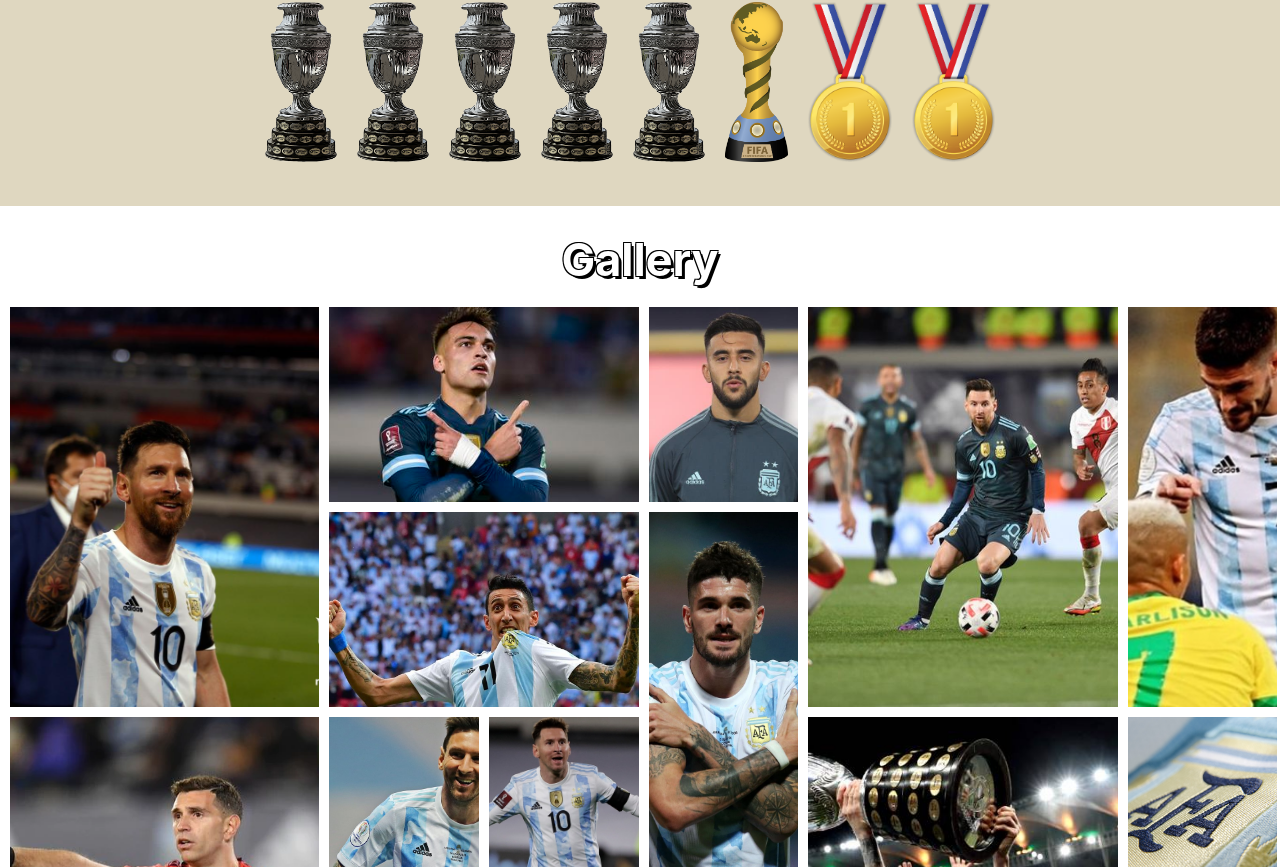
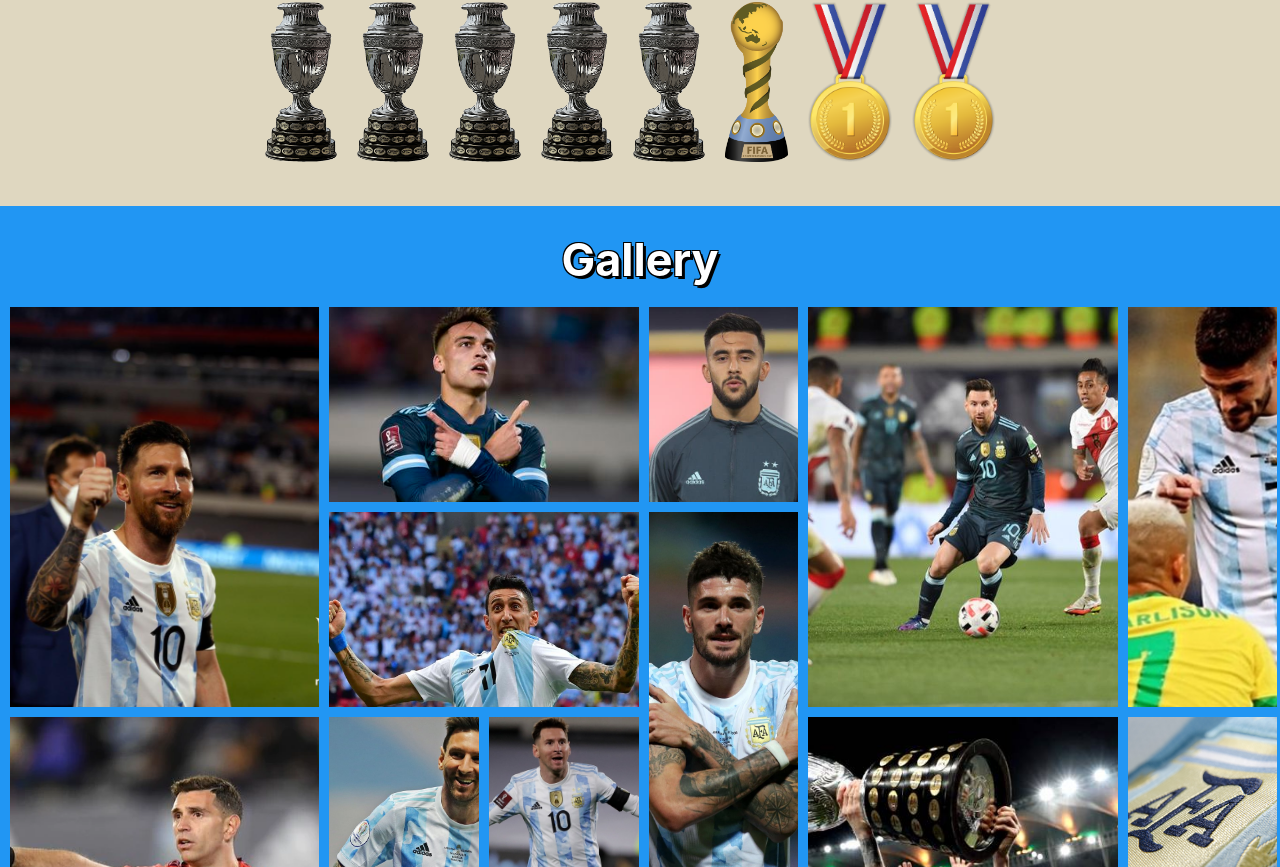
Before and after one commit to mauriciopereyra/Argentina, a React (Create React App) app: page / in a window 1280 px wide. Shown: the part 2333-3200 px from the top of the page. Built offline with nearby package versions, Linux system fonts and the light colour scheme.

Commit message:
Added link to images

```diff
--- a/src/GalleryPhoto.css
+++ b/src/GalleryPhoto.css
@@ -2,8 +2,8 @@
 	width: 100%;
 	/* height: 1035px; */
 	height: 1125px;
-	/* background: #2196f3; */
-	background-image: "banderaargentina.jpg";
+	background: #2196f3;
+	/* background-image: url("banderaargentina.jpg"); */
     background-repeat: no-repeat;
     background-size: cover;
 }
@@ -22,6 +22,10 @@
 	vertical-align: top;
 	position: absolute;
 	object-fit: cover;
+}
+
+.Gallery img:hover {
+	opacity: 0.7;
 }
 
 .w1 {
--- a/src/GalleryPhoto.js
+++ b/src/GalleryPhoto.js
@@ -2,6 +2,7 @@ import './GalleryPhoto.css'
 
 function GalleryPhoto(props){
 	return (
+		<a href={props.src}>
 			<img
 			className={props.classes}
 			src={props.src}
@@ -9,6 +10,7 @@ function GalleryPhoto(props){
 			style={{top: `calc(${props.y}*21.571% + 10px)`, left: `calc(${props.x}*12.5% + 10px)`}}
 			>
 			</img>
+		</a>
 		)
 }
 
--- a/src/Stats.js
+++ b/src/Stats.js
@@ -21,7 +21,7 @@ function scrollListener(){
 			  });
 
 		  }
-	}, 2000);
+	}, 500);
 
 
 }
```
Also changed, not shown: src/banderaargentina.jpg (added).
